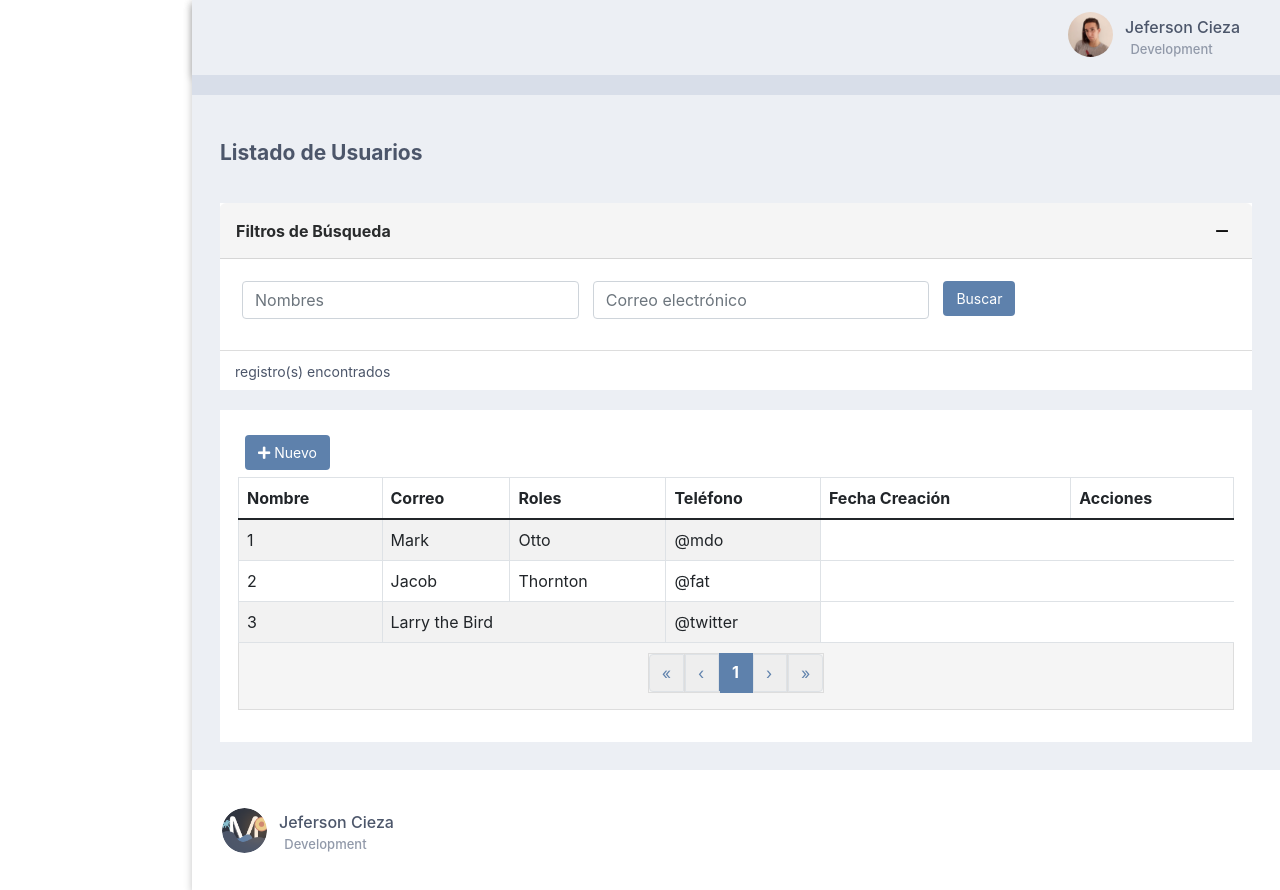
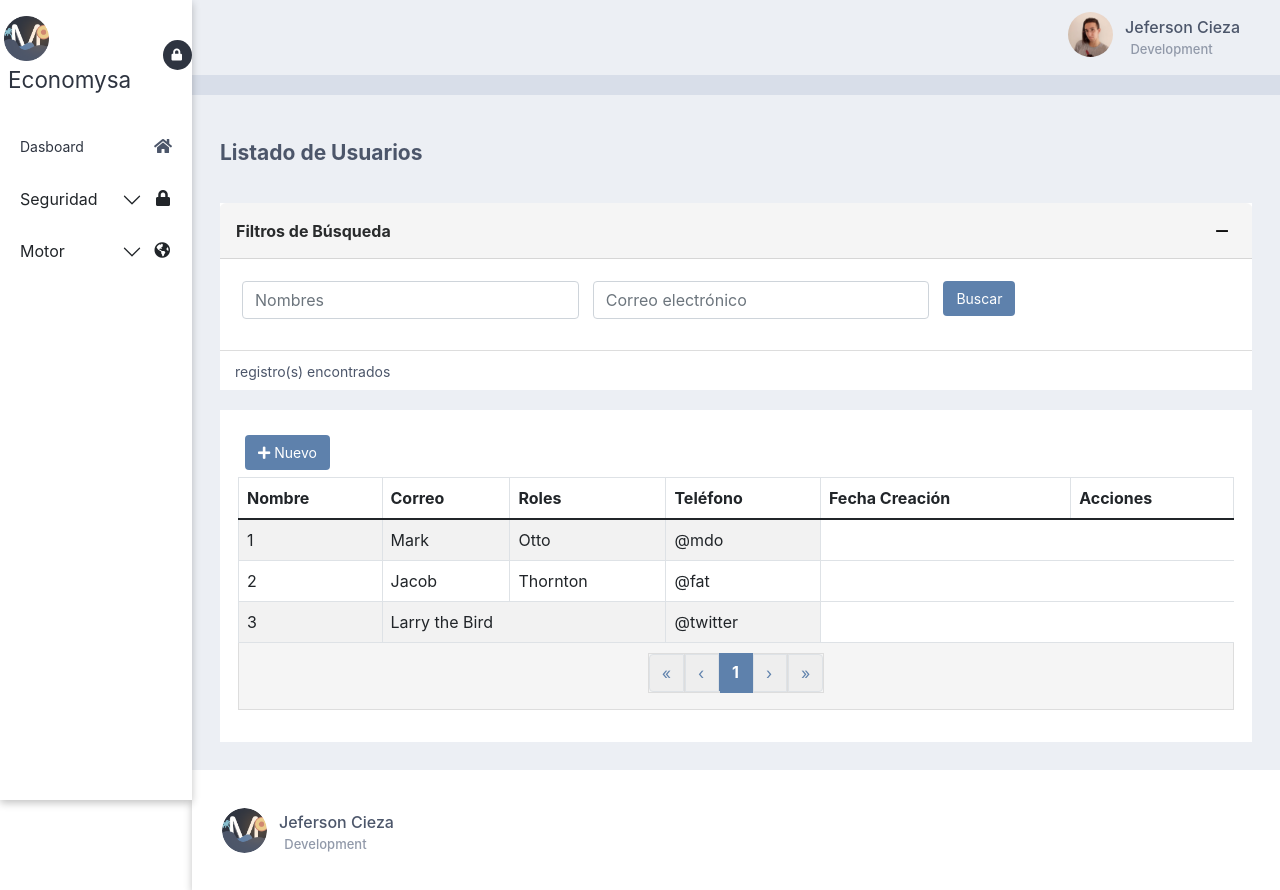
Before and after one commit to Linkhub-git/economysa-motor-front, a React (Create React App) app: page /Seguridad in a window 1280 px wide. Built offline with nearby package versions, Linux system fonts and the light colour scheme.

Commit message:
Added the class 'active' to show the sidebar

```diff
--- a/src/components/Sidebar/Sidebar.css
+++ b/src/components/Sidebar/Sidebar.css
@@ -7,6 +7,9 @@
     position: absolute;
     top: 75px;
     left: -260px;
+}
+.activeShow{
+    left: 0;
 }
 .iconTitleSideBar{
     display: none;
--- a/src/components/Sidebar/Sidebar.js
+++ b/src/components/Sidebar/Sidebar.js
@@ -6,7 +6,7 @@ import { Accordion } from 'react-bootstrap';
 
 function Sidebar() {
   return (
-    <aside className="sidebarContainer">
+    <aside className="sidebarContainer activeShow">
     <div className='iconTitleSideBar'>
         <Link className='linkHeaderSidebar' to="/">
             <img src={Logo} alt="ej" />
```
